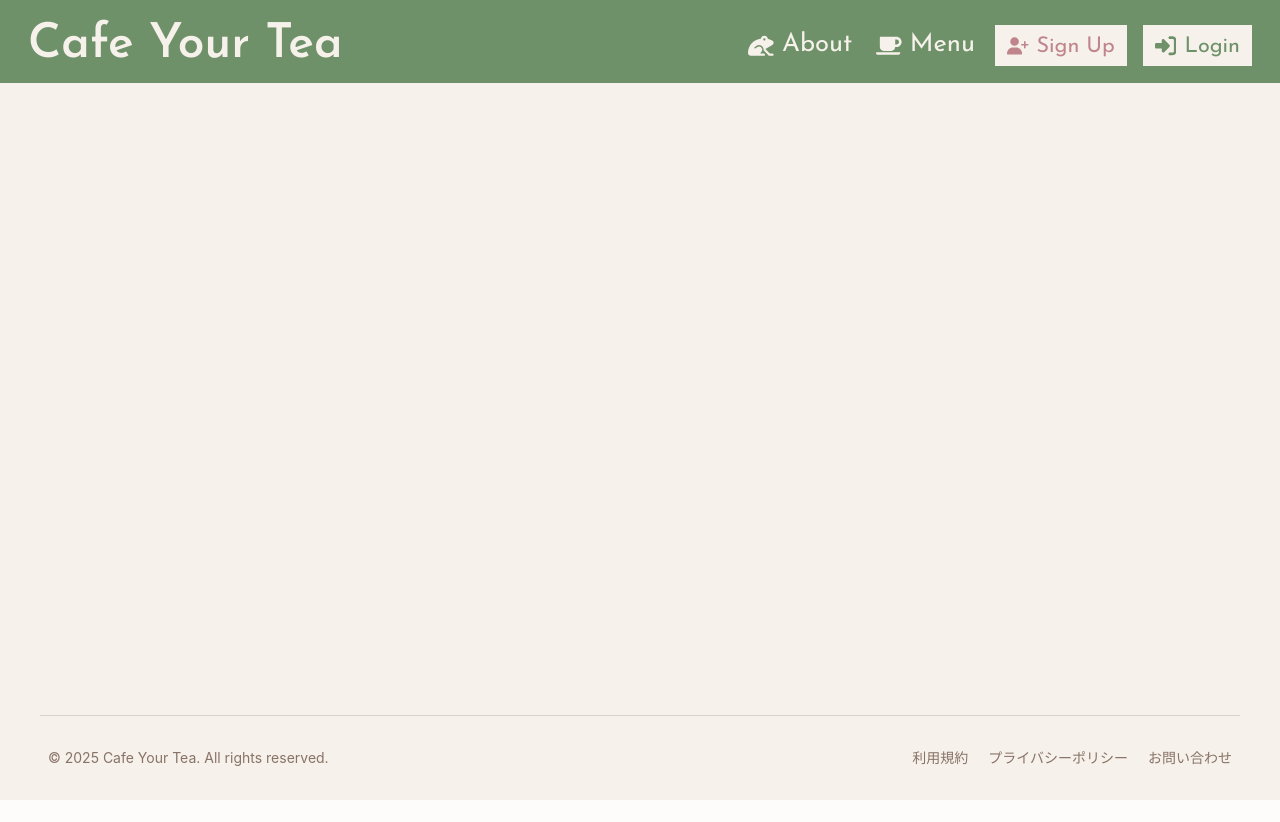
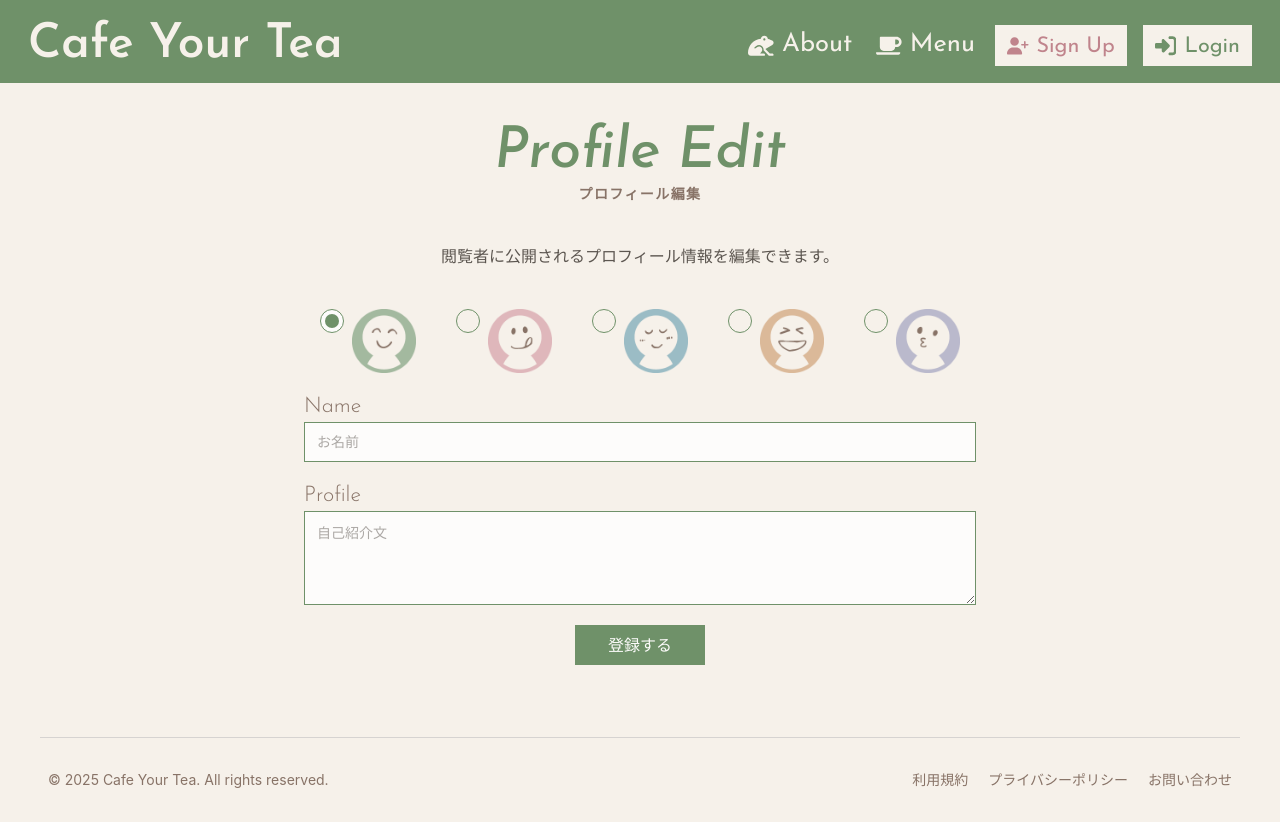
Before and after one commit to Yu-Tea/cafe-your-tea, a React (Vite) app in the folder frontend/: page /mypage_form in a window 1280 px wide. Before the commit the page ends 800 px from the top, so only its background shows below. Built offline with nearby package versions, Linux system fonts and the light colour scheme; no server answers.

Commit message:
feat:プロフィール編集ページ雛形完成

```diff
--- a/frontend/src/App.tsx
+++ b/frontend/src/App.tsx
@@ -6,6 +6,7 @@ import HomePage from "./pages/home";
 import Login from "./pages/login/Login";
 import SignUp from "./pages/signup/SignUp";
 import MyPage from "./pages/mypages/MyPage";
+import MyPageForm from "./pages/mypages/MyPageForm";
 
 function App() {
   return (
@@ -18,6 +19,7 @@ function App() {
             <Route path="/login" element={<Login />} />
             <Route path="/signup" element={<SignUp />} />
             <Route path="/mypage" element={<MyPage />} />
+            <Route path="/mypage_form" element={<MyPageForm />} />
           </Routes>
         </div>
         <Footer />
--- a/frontend/src/pages/mypages/MyPage.tsx
+++ b/frontend/src/pages/mypages/MyPage.tsx
@@ -1,6 +1,7 @@
 import { useAuth } from "../../shared/contexts/AuthContext";
 import { Avatar } from "../../shared/components/Avatar";
 import { Title } from "../../shared/components/Title";
+import { Link } from 'react-router-dom';
 
 const MyPage = () => {
   const { user } = useAuth();
@@ -22,9 +23,9 @@ const MyPage = () => {
           </div>
         </div>
       </div>
-      <button className="btn btn-accent px-8 text-base font-normal">
+      <Link to="/mypage_form" className="btn btn-accent px-8 text-base font-normal">
         編集
-      </button>
+      </Link>
 
       {/* ティーギャラリー */}
       <div className="mt-20 flex items-center justify-center px-10">
--- /dev/null
+++ b/frontend/src/pages/mypages/MyPageForm.tsx
@@ -0,0 +1,130 @@
+import { useState } from "react";
+import { Title } from "../../shared/components/Title";
+import { InputField } from "../../shared/components/InputField";
+import { TextAreaField } from "../../shared/components/TextAreaField";
+import { Link, useNavigate } from "react-router-dom";
+
+// フォームデータの型定義
+interface MyPageFormData {
+  name: string;
+  bio: string;
+  avatar_preset?: number;
+}
+
+const MyPageForm = () => {
+  const navigate = useNavigate();
+  const [formData, setFormData] = useState<MyPageFormData>({
+    name: "",
+    bio: "",
+  });
+
+  const [isLoading, setIsLoading] = useState(false);
+
+  // フォーム入力の処理
+  const handleChange = (
+    e: React.ChangeEvent<HTMLInputElement | HTMLTextAreaElement>
+  ) => {
+    const { name, value } = e.target;
+    setFormData((prev) => ({
+      ...prev,
+      [name]: value,
+    }));
+  };
+
+  // フォーム送信処理
+  const handleSubmit = async () => {};
+
+  return (
+    <div className="container mx-auto py-10 text-center">
+      <div className="flex items-center justify-center px-10">
+        <div className="flex w-full max-w-2xl flex-col gap-y-10">
+          <Title title="Profile Edit" subtitle="プロフィール編集" />
+          <div>閲覧者に公開されるプロフィール情報を編集できます。</div>
+          {/* プロフィール編集 */}
+          <form onSubmit={handleSubmit} className="flex flex-col gap-y-5">
+            {/* 画像選択 */}
+            <div className="item-center flex justify-center gap-x-10">
+              <div className="item-center flex justify-center gap-x-2">
+                <input
+                  type="radio"
+                  name="radio-4"
+                  className="radio radio-primary"
+                  defaultChecked
+                />
+                <img src="images/avatar_user1.png" className="size-16" />
+              </div>
+
+              <div className="item-center flex justify-center gap-x-2">
+                <input
+                  type="radio"
+                  name="radio-4"
+                  className="radio radio-primary"
+                />
+                <img src="images/avatar_user2.png" className="size-16" />
+              </div>
+
+              <div className="item-center flex justify-center gap-x-2">
+                <input
+                  type="radio"
+                  name="radio-4"
+                  className="radio radio-primary"
+                />
+                <img src="images/avatar_user3.png" className="size-16" />
+              </div>
+              <div className="item-center flex justify-center gap-x-2">
+                <input
+                  type="radio"
+                  name="radio-4"
+                  className="radio radio-primary"
+                />
+                <img src="images/avatar_user4.png" className="size-16" />
+              </div>
+              <div className="item-center flex justify-center gap-x-2">
+                <input
+                  type="radio"
+                  name="radio-4"
+                  className="radio radio-primary"
+                />
+                <img src="images/avatar_user5.png" className="size-16" />
+              </div>
+            </div>
+
+            {/* 入力フォーム */}
+            <InputField
+              label="Name"
+              type="text"
+              name="name"
+              value={formData.name}
+              onChange={handleChange}
+              placeholder="お名前"
+              required
+              disabled={isLoading}
+            />
+
+            <TextAreaField
+              label="Profile"
+              name="bio"
+              value={formData.bio}
+              onChange={handleChange}
+              placeholder="自己紹介文"
+              required
+              disabled={isLoading}
+            />
+
+            <div className="text-center">
+              <button
+                type="submit"
+                className="btn btn-primary px-8 text-base font-normal"
+                disabled={isLoading}
+              >
+                {isLoading ? "登録中..." : "登録する"}
+              </button>
+            </div>
+          </form>
+        </div>
+      </div>
+    </div>
+  );
+};
+
+export default MyPageForm;
--- /dev/null
+++ b/frontend/src/shared/components/TextAreaField.tsx
@@ -0,0 +1,48 @@
+interface TextAreaFieldProps {
+  label: string;
+  name: string;
+  value: string;
+  onChange: (e: React.ChangeEvent<HTMLTextAreaElement>) => void;
+  placeholder?: string;
+  required?: boolean;
+  disabled?: boolean;
+  rows?: number;
+  id?: string;
+  labelClassName?: string;
+}
+
+export const TextAreaField = ({
+  label,
+  name,
+  value,
+  onChange,
+  placeholder,
+  required = false,
+  disabled = false,
+  rows = 3,
+  id,
+}: TextAreaFieldProps) => {
+  const textareaId = id || `textarea-${name}`;
+
+  return (
+    <div className="flex flex-col">
+      <label
+        htmlFor={textareaId}
+        className="label josefin-sans text-secondary text-2xl font-light"
+      >
+        {label}
+      </label>
+      <textarea
+        id={textareaId}
+        name={name}
+        value={value}
+        onChange={onChange}
+        placeholder={placeholder}
+        rows={rows}
+        className="textarea textarea-primary w-full"
+        required={required}
+        disabled={disabled}
+      />
+    </div>
+  );
+};
```
